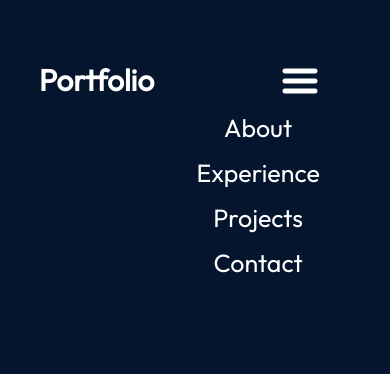
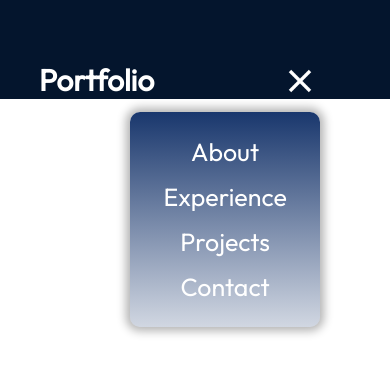
Before and after one commit to vthz/portfolio-website, a React (Vite) app: page / in a window 390 px wide. Both pictures are taken after a click on the picture 299 px from the left and 81 px from the top of the page. Shown: the top 374 px of the page. Built offline with nearby package versions, Linux system fonts and the light colour scheme.

Commit message:
navbar completed

```diff
--- a/src/App.module.css
+++ b/src/App.module.css
@@ -3,5 +3,5 @@
 .App {
     background-color: var(--color-bg);
     width:100%;
-    height: 100vh;
+    height: 100%;
 }
--- a/src/components/Navbar/Navbar.jsx
+++ b/src/components/Navbar/Navbar.jsx
@@ -4,12 +4,13 @@ import Reactt, {useState} from "react"
 import {getImageUrl} from "../../utils";
 
 const Navbar = () => {
+    const [menuOpen, setMenuOpen] = useState(false);
   return (
     <nav className={styles.navbar}>
         <a className={styles.title} href="/">Portfolio</a>
         <div className={styles.menu}>
-            <img className={styles.menuBtn} src={getImageUrl("nav/menuIcon.png")} alt='menu-btn'/>
-            <ul className={styles.menuItems}>
+            <img className={styles.menuBtn} src={menuOpen ? getImageUrl("nav/closeIcon.png") : getImageUrl("nav/menuIcon.png")} alt='menu-btn' onClick={()=> setMenuOpen(!menuOpen)}/>
+            <ul className={`${styles.menuItems} ${menuOpen && styles.menuOpen}`} onClick={()=> setMenuOpen(false)}>
                 <li>
                     <a href="#about">About</a>
                 </li>
--- a/src/components/Navbar/Navbar.module.css
+++ b/src/components/Navbar/Navbar.module.css
@@ -54,8 +54,19 @@
         cursor:pointer;
     }
     .menuItems{
+        display:none;
         flex-direction:column;
         align-items:center;
         gap:13px;
+        border-radius: 10px;
+        background:rgb(25,55,109);
+        background: linear-gradient(0deg, rgba(25,55,109, 0.2) 0%, rgba(25,55,109,1) 100%);
+        padding:24px 33px;
+        box-shadow: 0 0 10px 4px rgba(0, 0, 0, 0.3);
     }
 }
+
+.menuOpen{
+    display: flex;
+    z-index: 1;
+}
```
